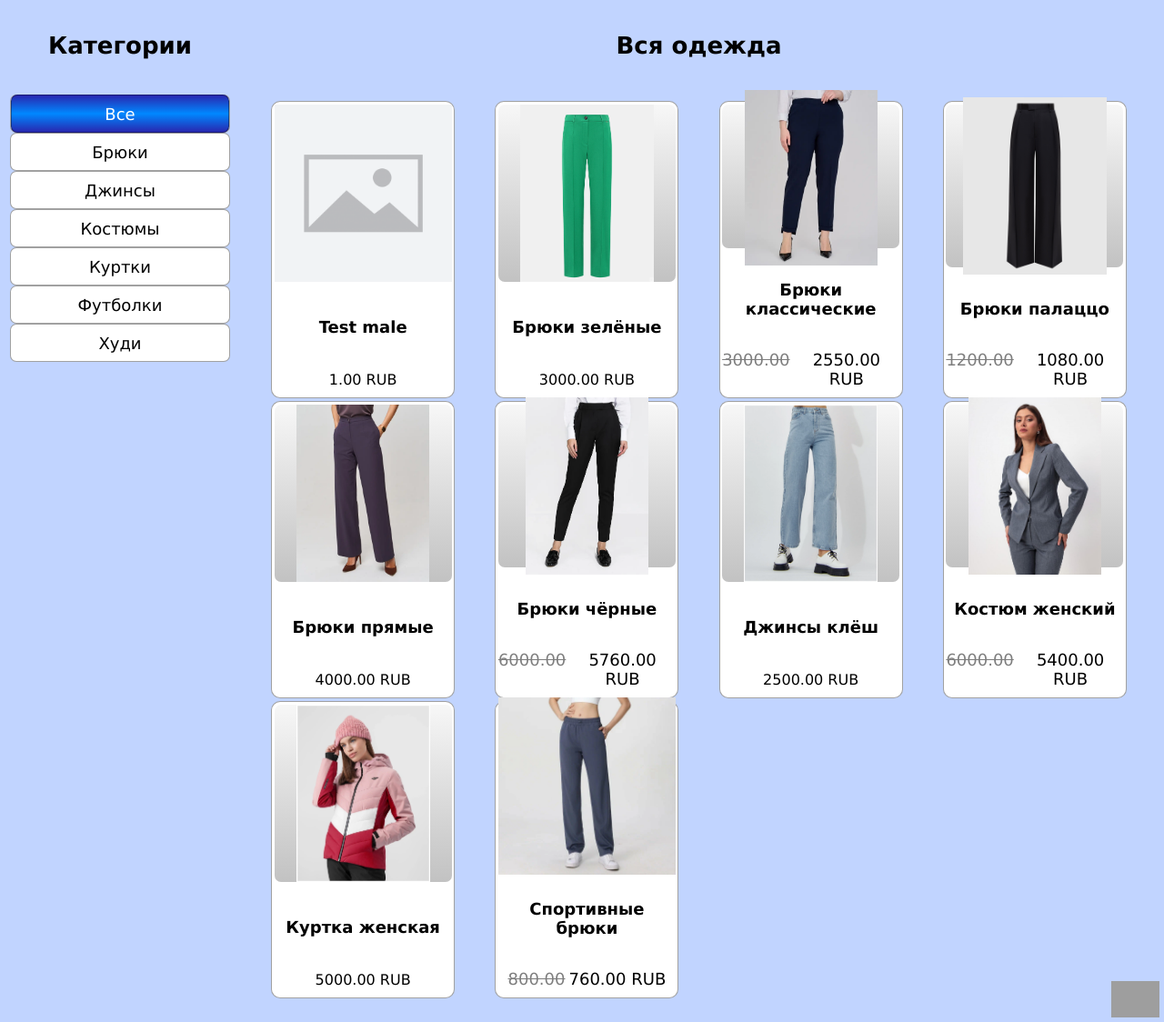
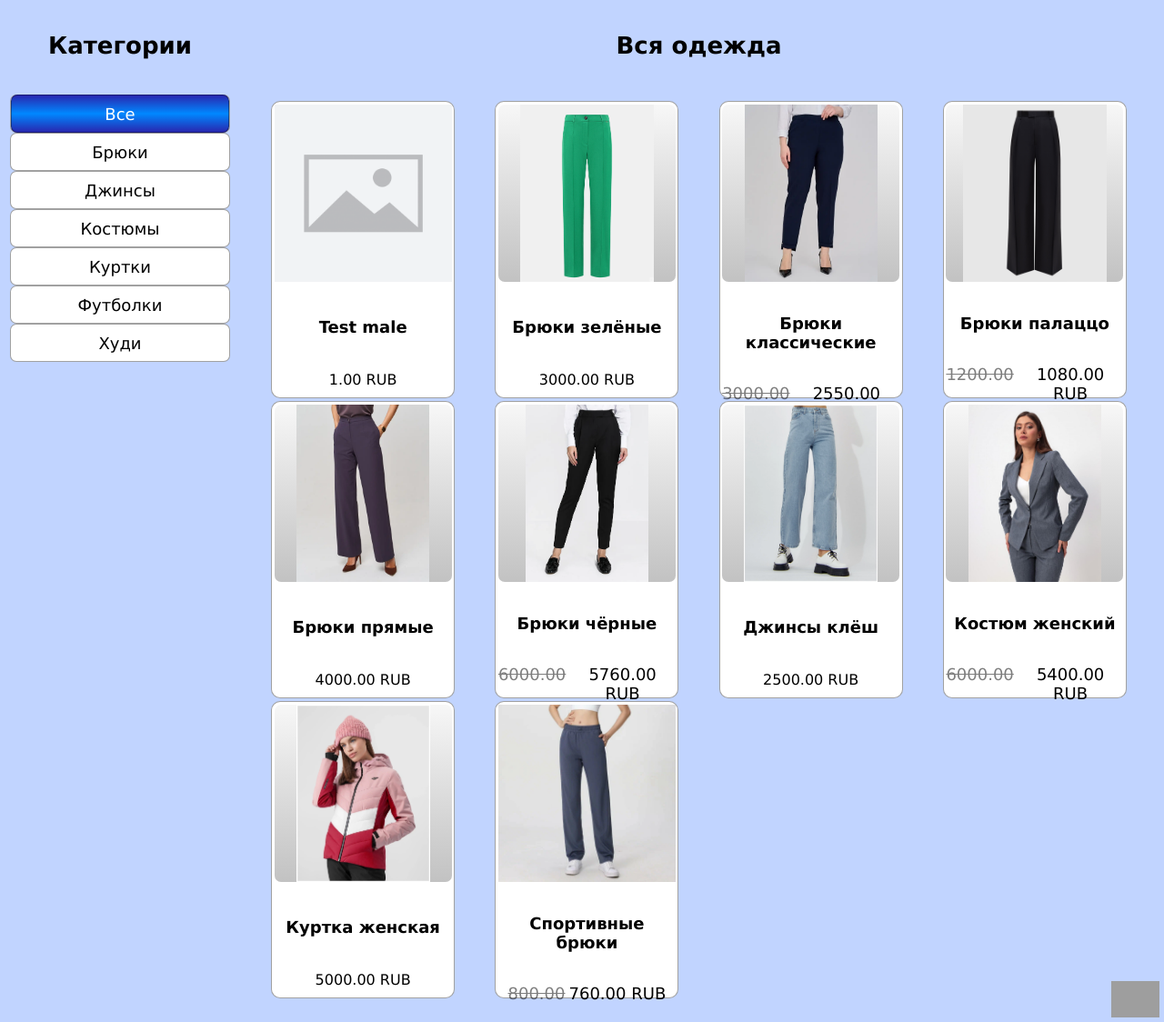
Before and after one commit to myshyak5/-project_site, a Django app: page /shop/ in a window 1280 px wide. Shown: the part 66-1190 px from the top of the page at 91% size. Run offline with Django 5.2, Linux system fonts and the light colour scheme; data comes from the database, SQL or seed files in the repository; both versions use the stored data as it was after the commit; grey boxes are pictures that could not be loaded.

Commit message:
base.css

```diff
--- a/eshop/main/static/css/base.css
+++ b/eshop/main/static/css/base.css
@@ -238,7 +238,6 @@ footer {
     box-shadow: var(--box-shadow);
 }
 .div-img {
-    position: relative;
     display: flex;
     justify-content: center;
     align-items: center;
@@ -250,7 +249,6 @@ footer {
     z-index: 0;
 }
 .card-img {
-    position: absolute;
     width: auto;
     height: 195px;
 }
```
Also changed, not shown: eshop/db.sqlite3.
